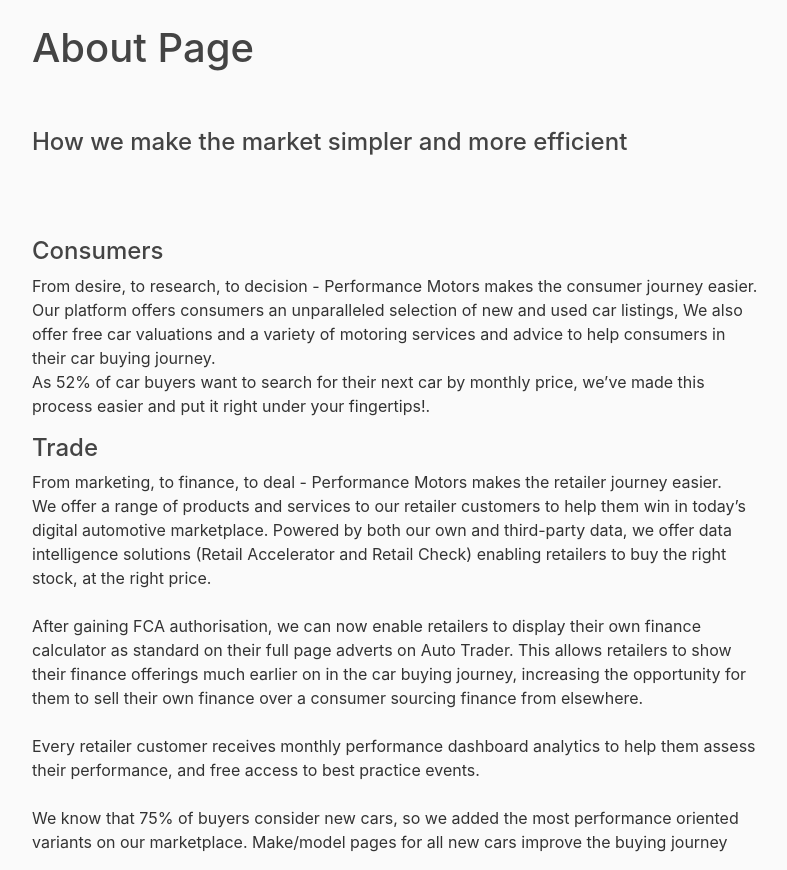
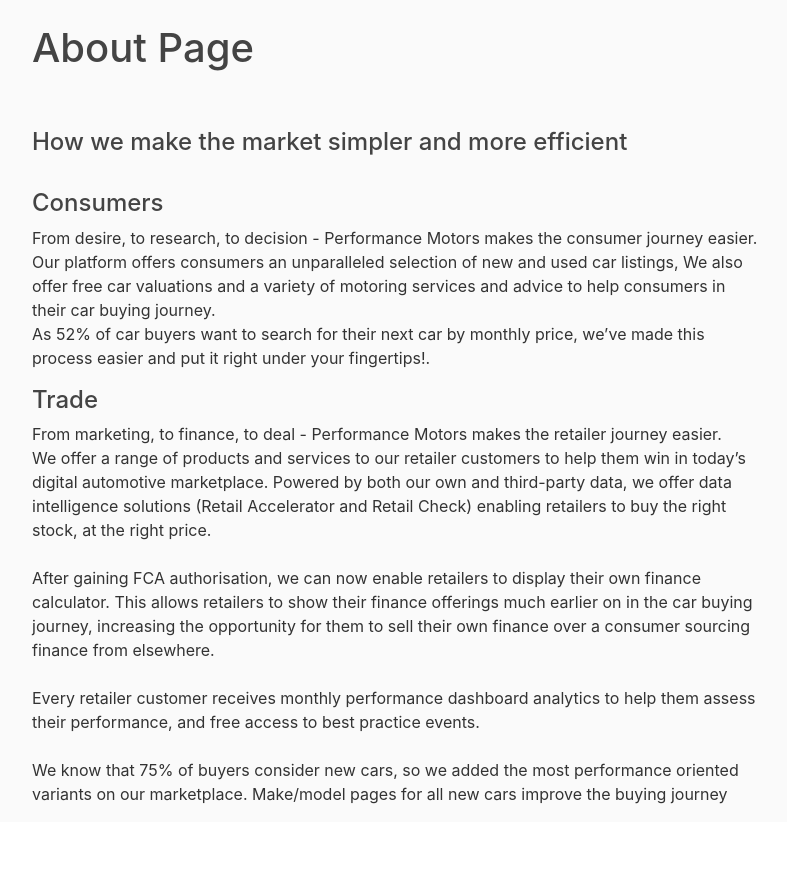
Before and after one commit to code-wizard91/Docker-MotorTrade, a Flask app: page /about in a window 1280 px wide. Shown: the part 56-926 px from the top of the page, without its empty margins (53-840 px from the left). After the commit the page ends 860 px from the top, so only its background shows below. Run offline with Flask 2, Linux system fonts and the light colour scheme; some libraries are stand-ins or nearby versions.

Commit message:
changed about page

```diff
--- a/application/templates/about.html
+++ b/application/templates/about.html
@@ -2,7 +2,7 @@
 {% block content %}
 <h1>About Page</h1><br><br>
 <h4>How we make the market simpler and more efficient</h4>
-<br><br><br>
+<br>
 <h4>Consumers</h4>
 
 <p>From desire, to research, to decision - Performance Motors makes the consumer journey easier. Our platform offers consumers an unparalleled selection of new and used car listings, We also offer free car valuations and a variety of motoring services and advice to help consumers in their car buying journey.
@@ -16,7 +16,7 @@
 
 Powered by both our own and third-party data, we offer data intelligence solutions (Retail Accelerator and Retail Check) enabling retailers to buy the right stock, at the right price.<br>
 <br>
-After gaining FCA authorisation, we can now enable retailers to display their own finance calculator as standard on their full page adverts on Auto Trader. This allows retailers to show their finance offerings much earlier on in the car buying journey, increasing the opportunity for them to sell their own finance over a consumer sourcing finance from elsewhere.<br>
+After gaining FCA authorisation, we can now enable retailers to display their own finance calculator. This allows retailers to show their finance offerings much earlier on in the car buying journey, increasing the opportunity for them to sell their own finance over a consumer sourcing finance from elsewhere.<br>
 <br>
 Every retailer customer receives monthly performance dashboard analytics to help them assess their performance, and free access to best practice events.
 <br><br>
```
